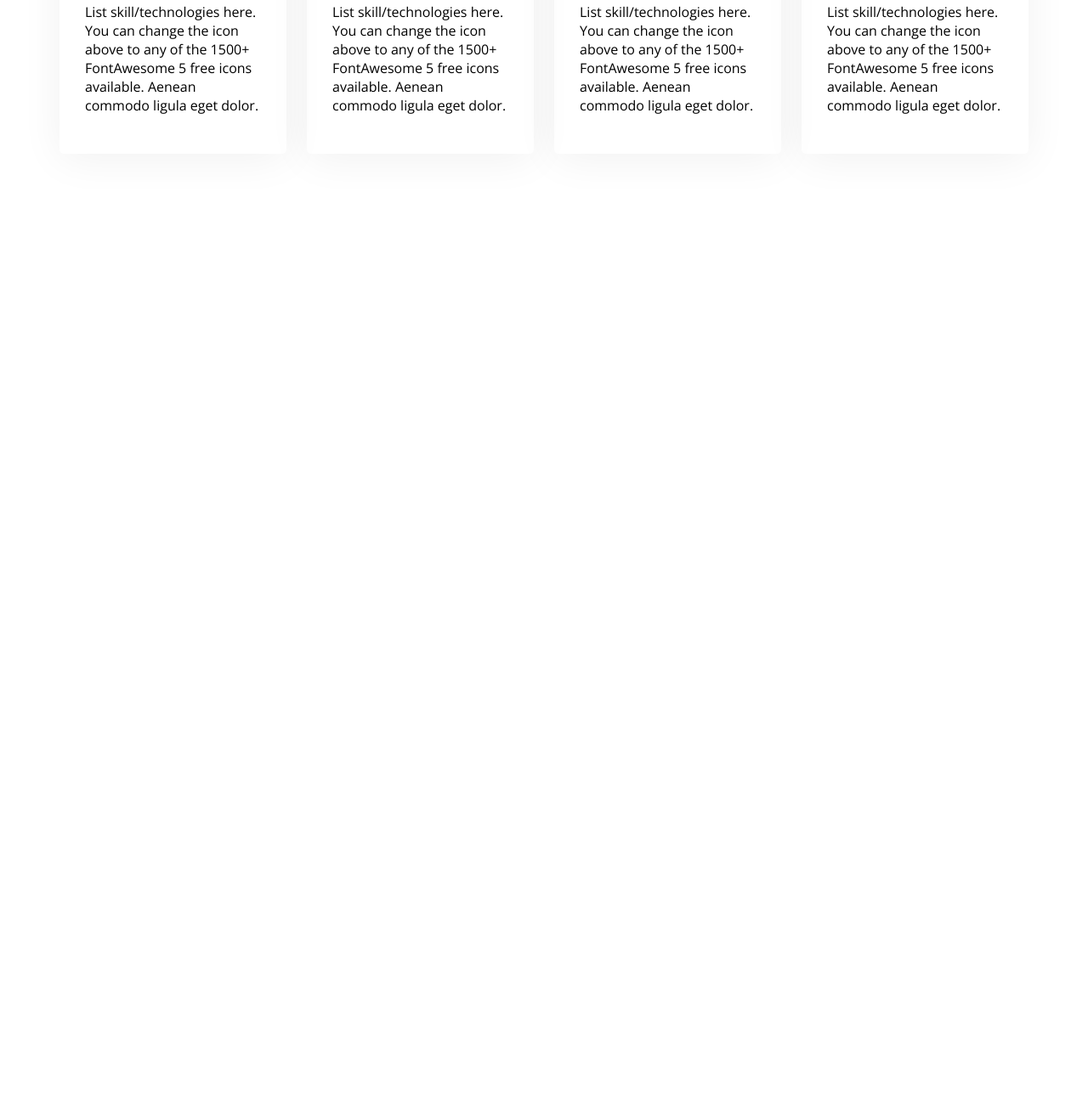
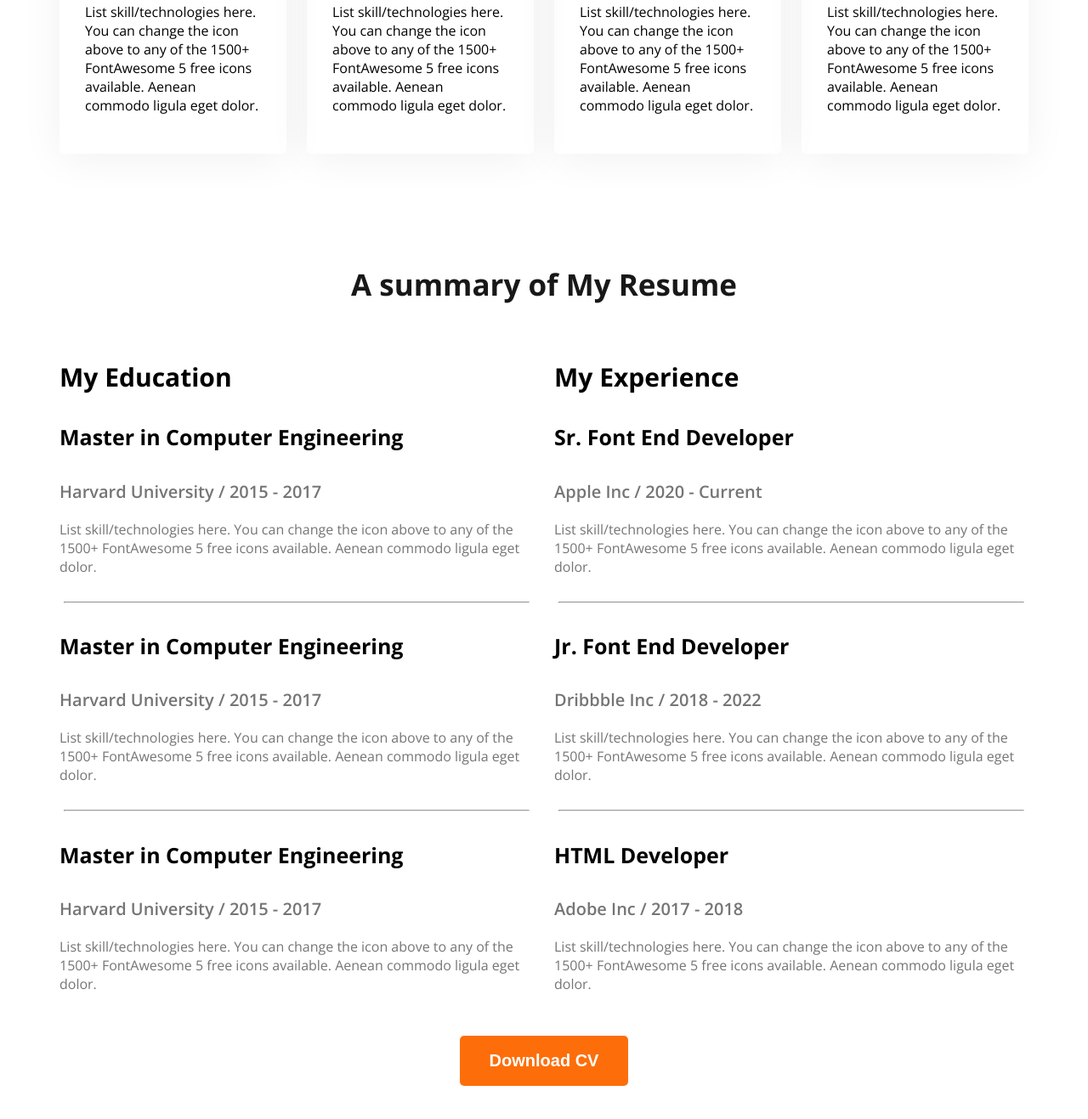
Before and after one commit to rakibulhasan203/web-developer-portfolio, a plain HTML site: page index.html in a window 1280 px wide. Shown: the part 1904-3221 px from the top of the page at 85% size. Before the commit the page ends 2215 px from the top, so only its background shows below. Drawn offline with nearby package versions, Linux system fonts and the light colour scheme.

Commit message:
added a summary of resum section

```diff
--- a/index.html
+++ b/index.html
@@ -88,6 +88,64 @@
             </div>
 
          </section>
+         <!-- A summary of resume -->
+          <section class="resume">
+            <h3 class="section-title text-center">A summary of My Resume</h3>
+            <div class="resume-container">
+                <!-- .resume-column*2>h3.resum-colume-title+.experience*3>h4.enperience-title+h5.experience-sub-title+.experience-description -->
+                <div class="resume-column">
+                    <h3 class="resum-colume-title">My Education</h3>
+                    <div class="experience">
+                        <h4 class="experience-title">Master in Computer Engineering</h4>
+                        <h5 class="experience-sub-title">Harvard University / 2015 - 2017</h5>
+                        <div class="experience-description">List skill/technologies here. You can change the icon above
+                            to any of the 1500+ FontAwesome 5 free icons available. Aenean commodo ligula eget dolor.</div>
+                    </div>
+                    <hr>
+                    <div class="experience">
+                        <h4 class="experience-title">Master in Computer Engineering</h4>
+                        <h5 class="experience-sub-title">Harvard University / 2015 - 2017</h5>
+                        <div class="experience-description">List skill/technologies here. You can change the icon above
+                            to any of the 1500+ FontAwesome 5 free icons available. Aenean commodo ligula eget dolor.</div>
+                    </div>
+                    <hr>
+                    <div class="experience">
+                        <h4 class="experience-title">Master in Computer Engineering</h4>
+                        <h5 class="experience-sub-title">Harvard University / 2015 - 2017</h5>
+                        <div class="experience-description">List skill/technologies here. You can change the icon above
+                            to any of the 1500+ FontAwesome 5 free icons available. Aenean commodo ligula eget dolor.</div>
+                    </div>
+                </div>
+                <div class="resume-column">
+                    <h3 class="resum-colume-title">My Experience</h3>
+                    <div class="experience">
+                        <h4 class="experience-title">Sr. Font End Developer</h4>
+                        <h5 class="experience-sub-title">Apple Inc / 2020 - Current</h5>
+                        <div class="experience-description">List skill/technologies here. You can change the icon above
+                            to any of the 1500+ FontAwesome 5 free icons available. Aenean commodo ligula eget dolor.</div>
+                    </div>
+                    <hr>
+                    <div class="experience">
+                        <h4 class="experience-title">Jr. Font End Developer</h4>
+                        <h5 class="experience-sub-title">Dribbble Inc / 2018 - 2022</h5>
+                        <div class="experience-description">List skill/technologies here. You can change the icon above
+                            to any of the 1500+ FontAwesome 5 free icons available. Aenean commodo ligula eget dolor.</div>
+                    </div>
+                    <hr>
+                    <div class="experience">
+                        <h4 class="experience-title">HTML Developer</h4>
+                        <h5 class="experience-sub-title">Adobe Inc / 2017 - 2018</h5>
+                        <div class="experience-description">List skill/technologies here. You can change the icon above
+                            to any of the 1500+ FontAwesome 5 free icons available. Aenean commodo ligula eget dolor.</div>
+                    </div>
+                </div>
+            </div>
+
+            <div class="text-center resume-download-cv">
+                <button class="btn-primary">Download CV</button>
+
+            </div>
+          </section>
 
     </main>
     <footer>
--- a/styles/protfolio.css
+++ b/styles/protfolio.css
@@ -131,3 +131,33 @@ main section{
     border-radius: 5px;
     box-shadow: 0px 6px 50px 0px rgba(0, 0, 0, 0.06);
 }
+
+/* resume section title */
+.resum-colume-title{
+    font-size: 30px;
+    font-weight: bold;
+    margin-bottom: 30px;
+}
+.resume-container{
+    display: flex;
+    gap: 24px;
+}
+.experience-title{
+    font-size: 25px;
+    font-weight: bold;
+    margin-bottom: 10px;
+}
+.experience-sub-title{
+    font-size: 20px;
+    font-weight: 600;
+    margin-bottom: 20px;
+}
+.experience-description, .experience-sub-title{
+    color: #757575;
+}
+.resume hr{
+    margin: 30px 5px;
+}
+.resume-download-cv{
+    margin-top: 50px;
+}
```
